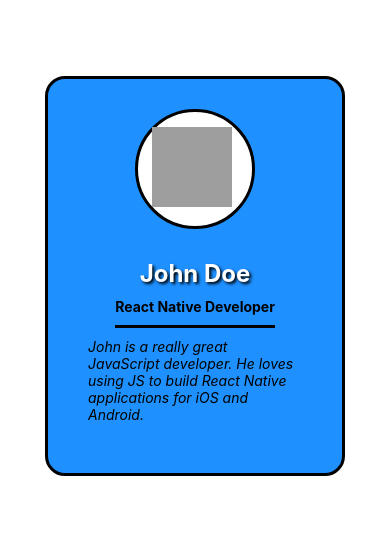
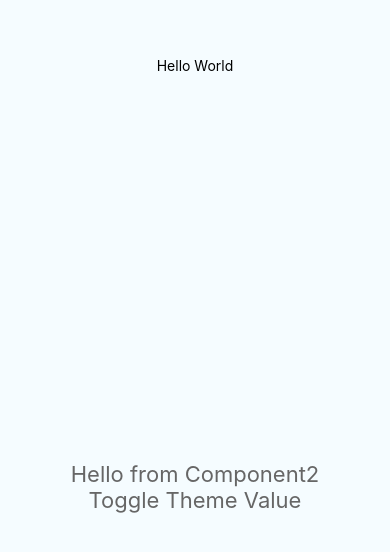
Before and after one commit to sgbo5003/RN2021, a React Native app: screen / in a window 390 px wide. Shown: the part 146-698 px from the top of the page. Built offline with nearby package versions, Linux system fonts and the light colour scheme; grey boxes are pictures that could not be loaded.

Commit message:
create context

```diff
--- a/app/App.js
+++ b/app/App.js
@@ -1,128 +1,57 @@
-import React, {Component} from 'react';
-import {Text, View, StyleSheet, Image, Platform} from 'react-native';
+import React, {createContext, Component} from 'react';
+import {Text, View, StyleSheet} from 'react-native';
 
+const ThemeContext = React.createContext();
 class App extends Component {
+  state = {themeValue: 'light'};
+  toggleThemeValue = () => {
+    const value = this.state.themeValue === 'dark' ? 'light' : 'dark';
+    this.setState({themeValue: value});
+  };
   render() {
     return (
-      <View style={styles.container}>
-        <View style={styles.cardContainer}>
-          <View style={styles.cardImageContainer}>
-            <Image style={styles.cardImage} source={require('./user.png')} />
-          </View>
-          <View>
-            <Text style={styles.cardName}>John Doe</Text>
-          </View>
-          <View style={styles.cardOccupationContainer}>
-            <Text style={styles.cardOccupation}>React Native Developer</Text>
-          </View>
-          <View>
-            <Text style={styles.cardDescription}>
-              John is a really great JavaScript developer. He loves using JS to
-              build React Native applications for iOS and Android.
-            </Text>
-          </View>
+      <ThemeContext.Provider
+        value={{
+          themeValue: this.state.themeValue,
+          toggleThemeValue: this.toggleThemeValue,
+        }}>
+        <View style={styles.container}>
+          <Text>Hello World</Text>
         </View>
-      </View>
+        <Child1 />
+      </ThemeContext.Provider>
     );
   }
 }
 
-const profileCardColor = 'dodgerblue';
+const Child1 = () => <Child2 />;
+const Child2 = () => (
+  <ThemeContext.Consumer>
+    {val => (
+      <View
+        style={[
+          styles.container,
+          val.themeValue === 'dark' && {backgroundColor: 'black'},
+        ]}>
+        <Text style={styles.text}>Hello from Component2</Text>
+        <Text style={styles.text} onPress={val.toggleThemeValue}>
+          Toggle Theme Value
+        </Text>
+      </View>
+    )}
+  </ThemeContext.Consumer>
+);
 
 const styles = StyleSheet.create({
   container: {
     flex: 1,
     justifyContent: 'center',
     alignItems: 'center',
+    backgroundColor: '#F5FCFF',
   },
-  cardContainer: {
-    alignItems: 'center',
-    borderColor: 'black',
-    borderWidth: 3,
-    borderStyle: 'solid',
-    borderRadius: 20,
-    backgroundColor: profileCardColor,
-    width: 300,
-    height: 400,
-    ...Platform.select({
-      ios: {
-        shadowColor: 'black',
-        shadowOffset: {
-          height: 10,
-        },
-        shadowOpacity: 1,
-      },
-      android: {
-        elevation: 15,
-      },
-    }),
-  },
-  cardImageContainer: {
-    alignItems: 'center',
-    backgroundColor: 'white',
-    borderWidth: 3,
-    borderColor: 'black',
-    width: 120,
-    height: 120,
-    borderRadius: 60,
-    marginTop: 30,
-    paddingTop: 15,
-    paddingRight: 6,
-    ...Platform.select({
-      ios: {
-        shadowColor: 'black',
-        shadowOffset: {
-          height: 10,
-        },
-        shadowOpacity: 1,
-      },
-      android: {
-        borderWidth: 3,
-        borderColor: 'black',
-        elevation: 15,
-      },
-    }),
-  },
-  cardImage: {
-    width: 80,
-    height: 80,
-  },
-  cardName: {
-    color: 'white',
-    fontWeight: 'bold',
-    fontSize: 24,
-    marginTop: 30,
-    textShadowColor: 'black',
-    textShadowOffset: {
-      height: 2,
-      width: 2,
-    },
-    textShadowRadius: 3,
-    ...Platform.select({
-      ios: {
-        fontFamily: 'American Typewriter',
-      },
-      android: {
-        fontFamily: 'monospace',
-      },
-    }),
-  },
-  cardOccupationContainer: {
-    borderColor: 'black',
-    borderWidth: 3,
-    borderTopWidth: 0,
-    borderRightWidth: 0,
-    borderLeftWidth: 0,
-  },
-  cardOccupation: {
-    fontWeight: 'bold',
-    marginTop: 10,
-    marginBottom: 10,
-  },
-  cardDescription: {
-    fontStyle: 'italic',
-    marginHorizontal: 40,
-    marginVertical: 10,
+  text: {
+    fontSize: 22,
+    color: '#666',
   },
 });
 
```
